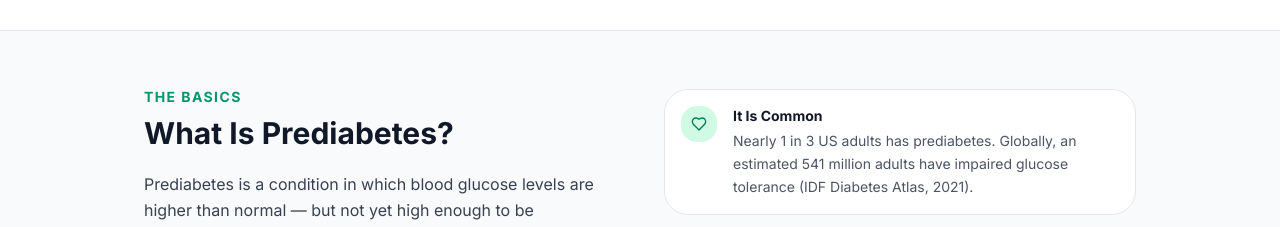
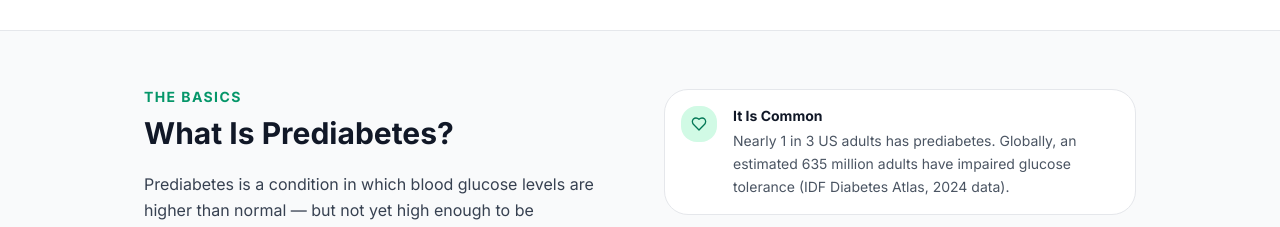
Before and after one commit to AymanH4711/thrive-affiliate, a React (Vite) app: page /prediabetes-support in a window 1280 px wide. Shown: the part 1160-1387 px from the top of the page. Built offline with nearby package versions, Linux system fonts and the light colour scheme; no server answers.

Commit message:
fix(content): refresh IGT prevalence stat to IDF Diabetes Atlas 11th edition
- Update prediabetes prevalence stat from 541 million (10th edition,
  2021 data) to 635 million (11th edition, 2024 data)
- Clarify citation as '2024 data' to disambiguate from the Atlas's
  2025 publication year

```diff
--- a/src/pages/prediabetes/PrediabetesSupportHub.tsx
+++ b/src/pages/prediabetes/PrediabetesSupportHub.tsx
@@ -226,7 +226,7 @@ export default function PrediabetesSupportHub() {
               </div>
               <div className="space-y-4">
                 {[
-                  { icon: Heart,       title: 'It Is Common',    desc: 'Nearly 1 in 3 US adults has prediabetes. Globally, an estimated 541 million adults have impaired glucose tolerance (IDF Diabetes Atlas, 2021).' },
+                  { icon: Heart,       title: 'It Is Common',    desc: 'Nearly 1 in 3 US adults has prediabetes. Globally, an estimated 635 million adults have impaired glucose tolerance (IDF Diabetes Atlas, 2024 data).' },
                   { icon: TrendingDown,title: 'It Is Reversible', desc: 'Diet, exercise, sleep, and stress management can normalise blood sugar and restore insulin sensitivity — even without medication.' },
                   { icon: Shield,      title: 'It Is Time-Sensitive', desc: 'Without action, 15–30% of people with prediabetes develop type 2 diabetes within 5 years. Early action dramatically reduces that risk.' },
                   { icon: Users,       title: 'It Is Often Silent', desc: 'Most people have no obvious symptoms. A simple blood test — fasting glucose or A1C — is the only way to know for certain.' },
```
